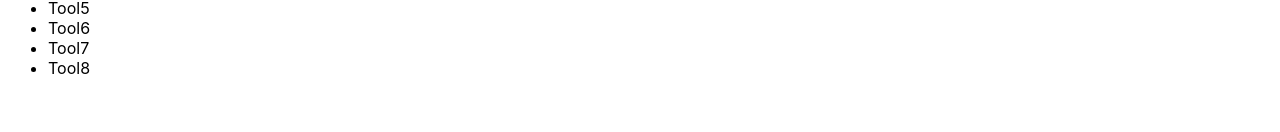
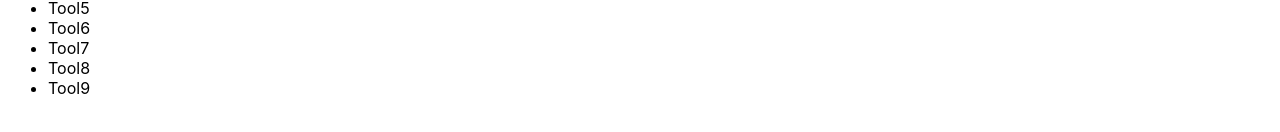
Before and after one commit to iam-santhosh-devops/demo3, an Angular app: page /tools in a window 1280 px wide. Shown: the part 214-346 px from the top of the page. Built offline with nearby package versions, Linux system fonts and the light colour scheme.

Commit message:
new tool added

```diff
--- a/src/app/tools/tools.component.html
+++ b/src/app/tools/tools.component.html
@@ -9,4 +9,5 @@
     <li>Tool6</li>
     <li>Tool7</li>
     <li>Tool8</li>
+    <li>Tool9</li>
 </ul>
```
